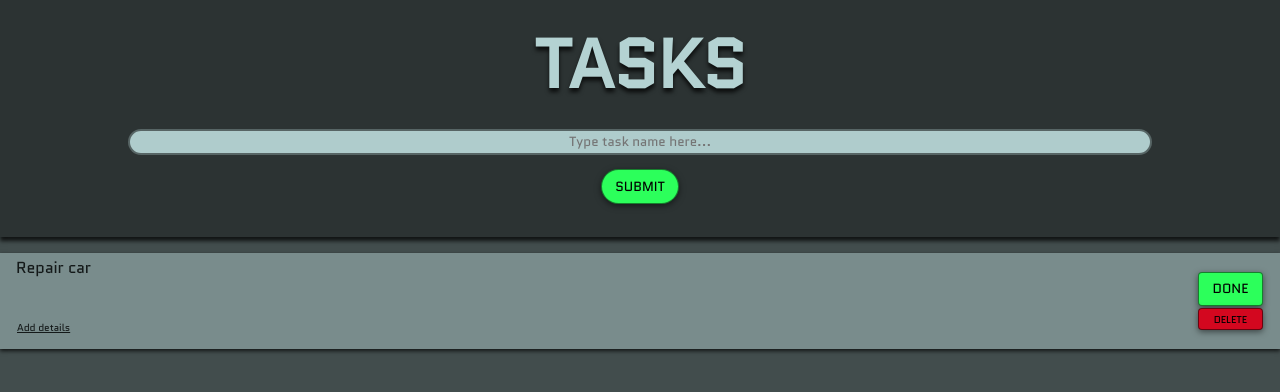
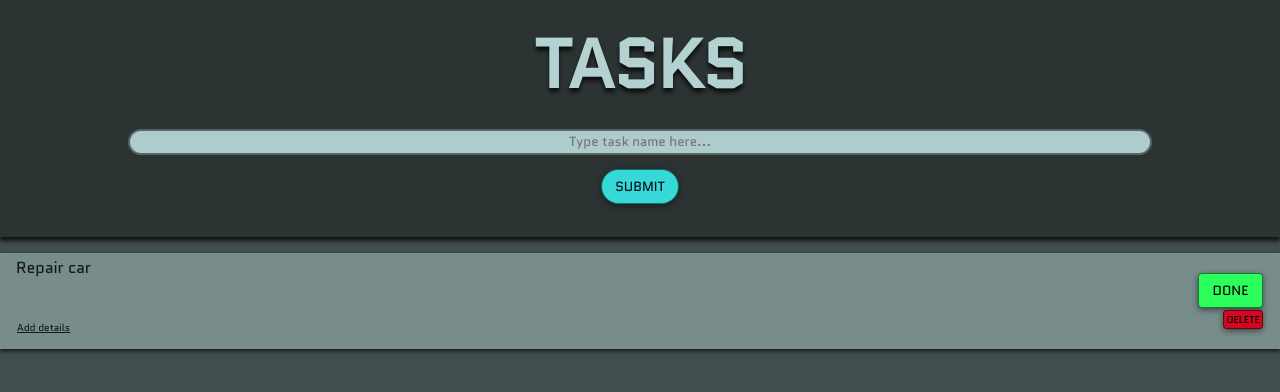
Before and after one commit to LarsGKodehode/pre-homepage, a plain HTML site: page web-page-internal/page-hierarchy/lessons/dokker-oppgaver/todo-list/todo-list.html in a window 1280 px wide. Drawn offline with Linux system fonts and the light colour scheme.

Commit message:
more work on todolist

```diff
--- a/web-page-internal/page-hierarchy/lessons/dokker-oppgaver/todo-list/todo-list-styles.css
+++ b/web-page-internal/page-hierarchy/lessons/dokker-oppgaver/todo-list/todo-list-styles.css
@@ -45,6 +45,8 @@ Content:
   /* submit */
   --color-actions-submit: #2CFF5B;
   --color-actions-font-submit: #00070C;
+  --color-actions-neutral: #37D8D8;
+  --color-actions-font-neutral: #001016;
   --color-actions-dangerous: #D3071F;
   --color-actions-font-dangerous: #B9E7DA;
 }
--- a/web-page-internal/page-hierarchy/lessons/dokker-oppgaver/todo-list/todo-list.css
+++ b/web-page-internal/page-hierarchy/lessons/dokker-oppgaver/todo-list/todo-list.css
@@ -120,16 +120,25 @@ li {
  display: flex;
  flex-direction: column;
  justify-content: space-between;
+
+ overflow: hidden;
 }
 
 .list-elements-text > p, small {
   margin: 0px;
 }
 
+.list-elements-text > p {
+  width: auto;
+  height: auto;
+  overflow: hidden;
+}
+
 .list-elements-buttons-wrapper {
   display: flex;
   flex-direction: column;
   justify-content: center;
+  align-items: flex-end;
 }
 
 
@@ -176,7 +185,8 @@ li {
 
 
 .button-submit {
-  background-color: var(--color-actions-submit);
+  background-color: var(--color-actions-neutral);
+  color: var(--color-actions-font-neutral);
 
   border-radius: 20px;
 }
@@ -186,11 +196,13 @@ li {
 }
 
 .button-delete {
-  background-color: var(--color-actions-dangerous);
+  width: min-content;
 
-  padding: .25em .5em;
+  padding: .1em .2em;
 
   font-size: var(--font-size-small);
+
+  background-color: var(--color-actions-dangerous);
 }
 
 .button-add-details {
--- a/web-page-internal/page-hierarchy/lessons/dokker-oppgaver/todo-list/todo-list.html
+++ b/web-page-internal/page-hierarchy/lessons/dokker-oppgaver/todo-list/todo-list.html
@@ -19,13 +19,15 @@
 </head>
 
 <body>
-  <div id="header-wrapper">
+  <!-- GUI Section -->
+  <section id="header-wrapper">
     <h1>TASKS</h1>
     <input type="text" class="input-text" id="input-field" name="input tasks here" placeholder="Type task name here...">
     <input type="button" class="button button-submit" value="SUBMIT">
-  </div>
+  </section>
 
-  <div id="list-wrapper">
+  <!-- List Section -->
+  <section id="list-wrapper">
     <ul id="task-list-insertion-point">
 
       <!--  test element -->
@@ -42,7 +44,7 @@
       </li>
 
     </ul>
-  </div>
+  </section>
 
 </body>
 </html>
```
